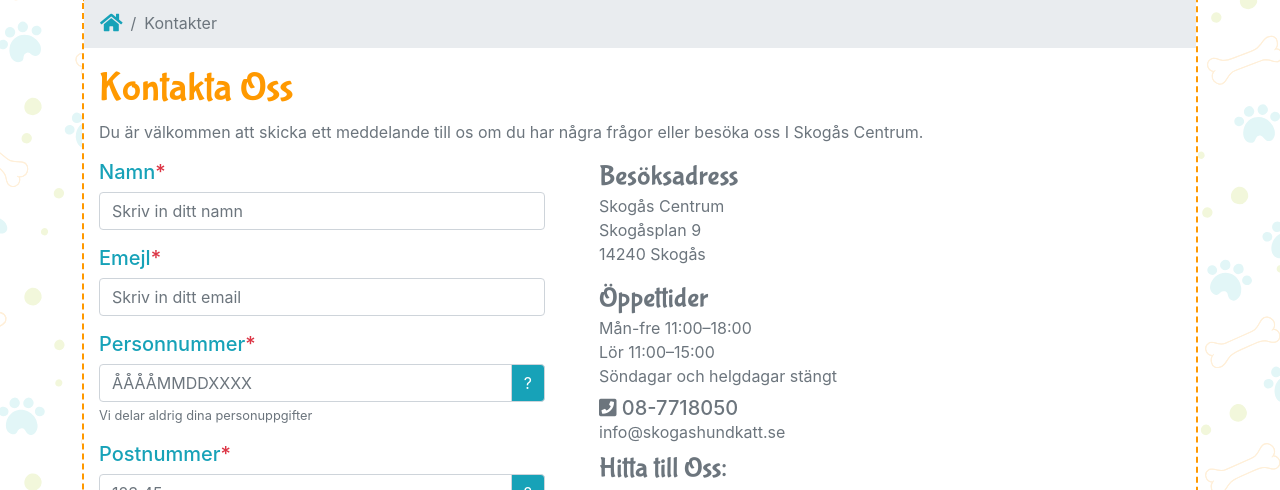
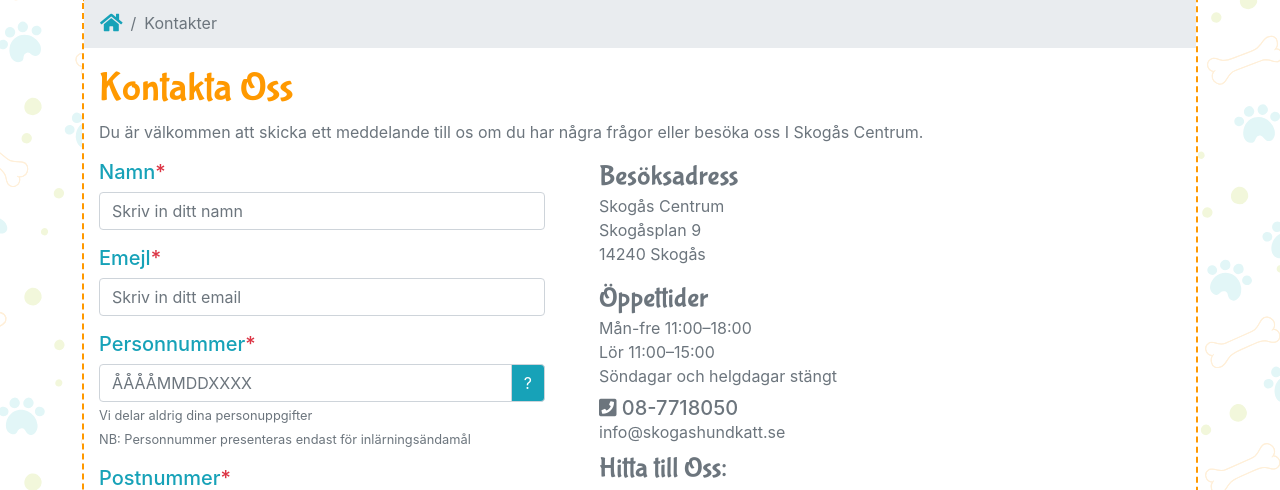
Before and after one commit to mila-nova/HundKatt, a PHP site: page /contacts.php in a window 1280 px wide. Shown: the part 301-791 px from the top of the page. Run offline with PHP 8.4, Linux system fonts and the light colour scheme; some libraries are stand-ins or nearby versions.

Commit message:
adds comment about personnummer for learning purposes

```diff
--- a/contacts.php
+++ b/contacts.php
@@ -80,6 +80,7 @@
                                         </div><!-- end input group append -->
                                     </div><!-- End input group -->
                                     <small class="form-text text-muted">Vi delar aldrig dina personuppgifter</small>
+                                <small>NB: Personnummer presenteras endast för inlärningsändamål</small>
                                 </div><!-- End form-group -->
                                 <div class="form-group">
                                     <label class="form-control-label text-info h5" for="fpostnumber">Postnummer<span
```
